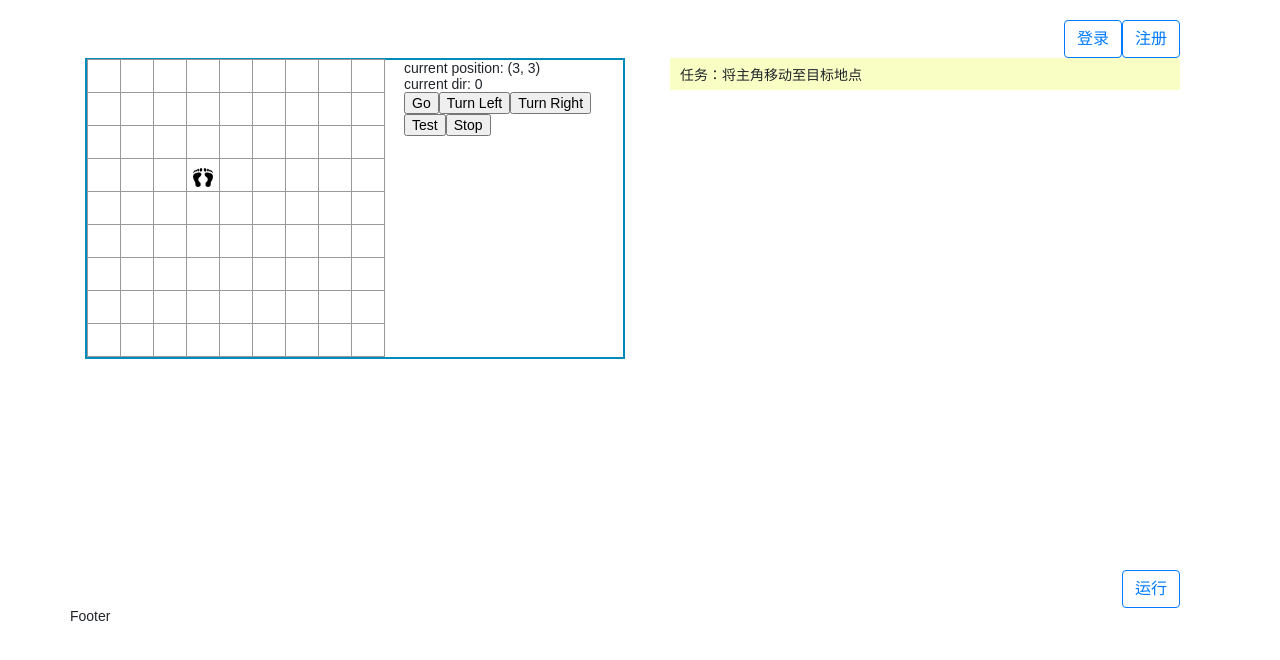
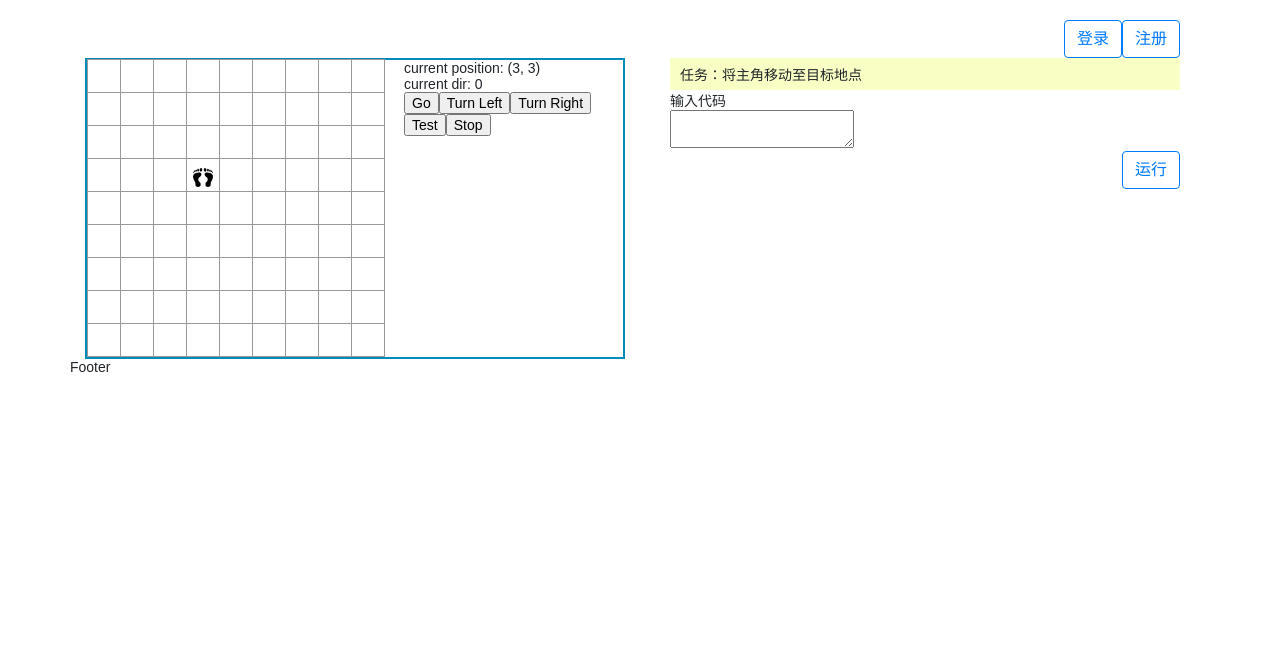
Before and after one commit to leefige/CodingPlayground, a React (Create React App) app in the folder react-frontend/: page / in a window 1280 px wide. Shown: the top 660 px of the page. Built offline with nearby package versions, Linux system fonts and the light colour scheme.

Commit message:
Pause trying on blockly. Move to use textarea instead firstly to test game logic.

```diff
--- a/react-frontend/src/components/ProgramItem/BlocklyPad.js
+++ b/react-frontend/src/components/ProgramItem/BlocklyPad.js
@@ -1,94 +1,54 @@
 import React, { Component } from 'react'
 
 class BlocklyPad extends Component {
-    blockly_ac_comp() {
-        "../../../node_modules/blockly/blockly_accessible_compressed.js";
+
+  // following funcs can only be used in text version
+
+  constructor() {
+    super()
+    this.state = {
+      code: ''
+    }
   }
 
-    blocks_comp() {
-        "../../../node_modules/blockly/blocks_compressed.js";
+  handleCodeChange(event) {
+    this.setState({
+      code: event.target.value
+    })
   }
 
-    blockly_comp() {
-        "../../../node_modules/blockly/blockly_compressed.js";
+  // following funcs can also be used in blockly version
+
+  genCode() {
+    // generate code from blockly
+    // currently just use original code
+    return this.state.code;
   }
 
-    msg() {
-        "../../../node_modules/blockly/msg/js/zh-hans.js";
+  handleCodeSubmit() {
+    const codeGenerated = this.genCode(this.code)
+    this.props.onCodeSubmit(codeGenerated)//回调函数，由父类实现
   }
-
-    analytics() {
-        "./analytics.js";
-    }
-
-    func() {
-        var blocklyArea = document.getElementById('blocklyArea');
-        var blocklyDiv = document.getElementById('blocklyDiv');
-        var workspace = window.Blockly.inject(blocklyDiv,
-            {media: '../../media/',
-            toolbox: document.getElementById('toolbox')});
-        var onresize = function(e) {
-            // Compute the absolute coordinates and dimensions of blocklyArea.
-            var element = blocklyArea;
-            var x = 0;
-            var y = 0;
-            do {
-            x += element.offsetLeft;
-            y += element.offsetTop;
-            element = element.offsetParent;
-            } while (element);
-            // Position blocklyDiv over blocklyArea.
-            blocklyDiv.style.left = x + 'px';
-            blocklyDiv.style.top = y + 'px';
-            blocklyDiv.style.width = blocklyArea.offsetWidth + 'px';
-            blocklyDiv.style.height = blocklyArea.offsetHeight + 'px';
-        };
-        window.addEventListener('resize', onresize, false);
-        onresize();
-        Window.Blockly.svgResize(workspace);
-    }
-
-    createMarkup() {
-        return {__html:
-            '<script src="../../../node_modules/blockly/blocks_compressed.js"></script><script src="../../../node_modules/blockly/blocks_compressed.js"></script><script src="../../../node_modules/blockly/blockly_compressed.js"></script><script src="../../../node_modules/blockly/msg/js/zh-hans.js"></script><div id="blocklyDiv" style="height: 480px; width: 600px;"></div><xml id="toolbox" style="display: none"><block type="controls_if"></block><block type="logic_compare"></block><block type="controls_repeat_ext"></block><block type="math_number"></block><block type="math_arithmetic"></block><block type="text"></block><block type="text_print"></block></xml><script>var demoWorkspace = Blockly.inject(\'blocklyDiv\',{media: \'..\/..\/media\/\',toolbox: document.getElementById(\'toolbox\')});</script>'
-        };
-    };
-
-
 
   render() {
     return (
-            <div dangerouslySetInnerHTML={this.createMarkup()} />
-            // <div className='blockly_pad'>
+      <div>
+        <div>输入代码</div>
+        <div>
+          <textarea
+            value={this.state.code}
+            onChange={this.handleCodeChange.bind(this)} />
+        </div>
 
-            //
+        <div className='text-right'>
+          <button type="submit"
+            className="btn btn-outline-primary"
+            onClick = {this.handleCodeSubmit.bind(this)}>
+            运行
+          </button>
+        </div>
+      </div>
 
-
-            //     <table>
-            //     <tbody>
-            //     <tr>
-            //         <td id="blocklyArea">
-            //         </td>
-            //     </tr>
-            //     </tbody></table>
-
-            //     <div id="blocklyDiv">
-            //         <div class="injectionDiv" dir="LTR"></div>
-            //     </div>
-
-            //     <xml id="toolbox">
-            //     <block type="controls_if"></block>
-            //     <block type="logic_compare"></block>
-            //     <block type="controls_repeat_ext"></block>
-            //     <block type="math_number"></block>
-            //     <block type="math_arithmetic"></block>
-            //     <block type="text"></block>
-            //     <block type="text_print"></block>
-            //     </xml>
-
-            //     {this.func()}
-            //     <div class="blocklyWidgetDiv"></div><div class="blocklyTooltipDiv"></div>
-            // </div>
     )
   }
 }
--- a/react-frontend/src/components/Programming.js
+++ b/react-frontend/src/components/Programming.js
@@ -13,15 +13,11 @@ class Programming extends Component {
     //parse code to actionlist
   }
 
-  handleCodeChange(code) {
-    //use onCodeChange() in Blockly Pad
-    this.code = code
-  }
-
   handleCodeSubmit() {
     const actionList = this.parseCode(this.code)
     this.props.onCodeSubmit(actionList)//回调函数，由父类实现
   }
+
   render() {
     return (
       <div className='container'>
@@ -29,12 +25,8 @@ class Programming extends Component {
           <TaskGuide />
         </div>
         <div>
-          <BlocklyPad />
-        </div>
-        <div className='text-right'>
-          <button type="submit" className="btn btn-outline-primary" onClick = {this.handleCodeSubmit.bind(this)}>
-            运行
-          </button>
+          <BlocklyPad
+          onCodeSubmit={this.handleCodeSubmit.bind(this)}/>
         </div>
       </div>
     )
```
Lines whose indentation alone changed are shown as unchanged.
